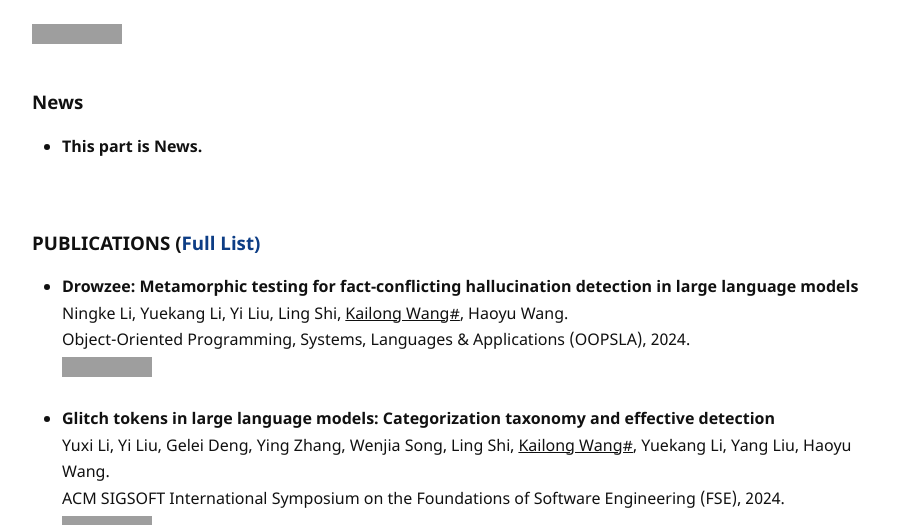
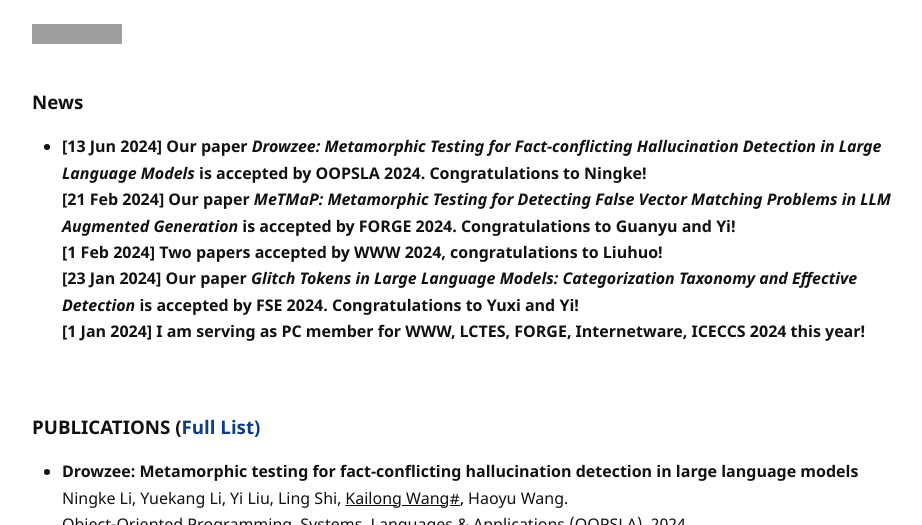
Before and after one commit to izZCrown/izZCrown.github.io, a Jekyll site: the page built from index.html, in a window 1280 px wide and 900 px high, cut to the strip 375-900 px from the top of the window. Shown: the whole strip, without its empty margins (178-1100 px from the left). Built offline with Jekyll 4.4.1, drawn with Linux system fonts in a browser that asks for light colours; some web fonts are replaced; grey boxes are pictures that could not be loaded.

Commit message:
Initial commit

```diff
--- a/index.html
+++ b/index.html
@@ -70,7 +70,11 @@
     <li>
       <!-- <a style="color:red;" > [New!] </a> -->
       <!-- <b><a href="assets/papers/InputReflector-Paper.pdf"> Repairing Failure-inducing Inputs with Input Reflection.</a></b> -->
-      <b>This part is News.</b> <br/>
+      <b>[13 Jun 2024] Our paper <i>Drowzee: Metamorphic Testing for Fact-conflicting Hallucination Detection in Large Language Models</i> is accepted by OOPSLA 2024. Congratulations to Ningke!</b> <br/>
+      <b>[21 Feb 2024] Our paper <i>MeTMaP: Metamorphic Testing for Detecting False Vector Matching Problems in LLM Augmented Generation</i> is accepted by FORGE 2024. Congratulations to Guanyu and Yi!</b> <br/>
+      <b>[1 Feb 2024] Two papers accepted by WWW 2024, congratulations to Liuhuo!</b> <br/>
+      <b>[23 Jan 2024] Our paper <i>Glitch Tokens in Large Language Models: Categorization Taxonomy and Effective Detection</i> is accepted by FSE 2024. Congratulations to Yuxi and Yi!</b> <br/>
+      <b>[1 Jan 2024] I am serving as PC member for WWW, LCTES, FORGE, Internetware, ICECCS 2024 this year!</b> <br/>
     </li>
     <br/>
 
```
